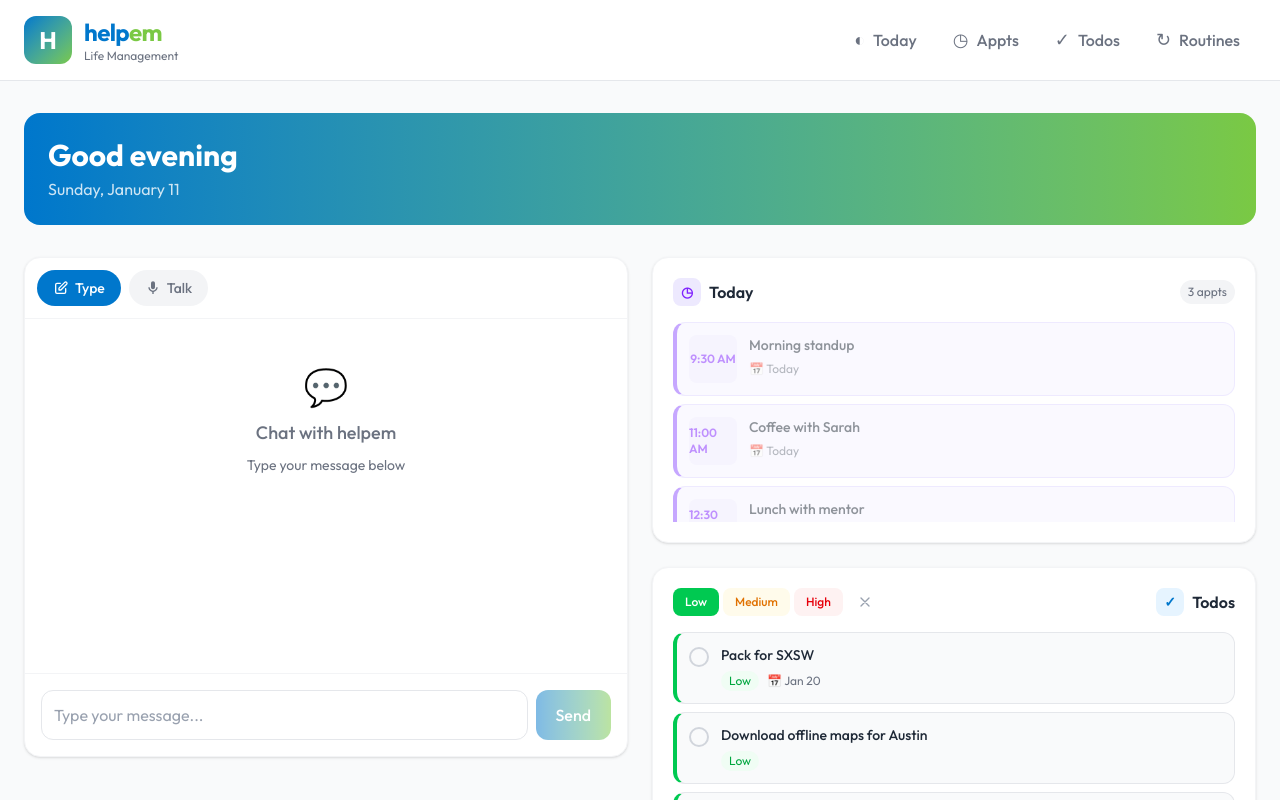
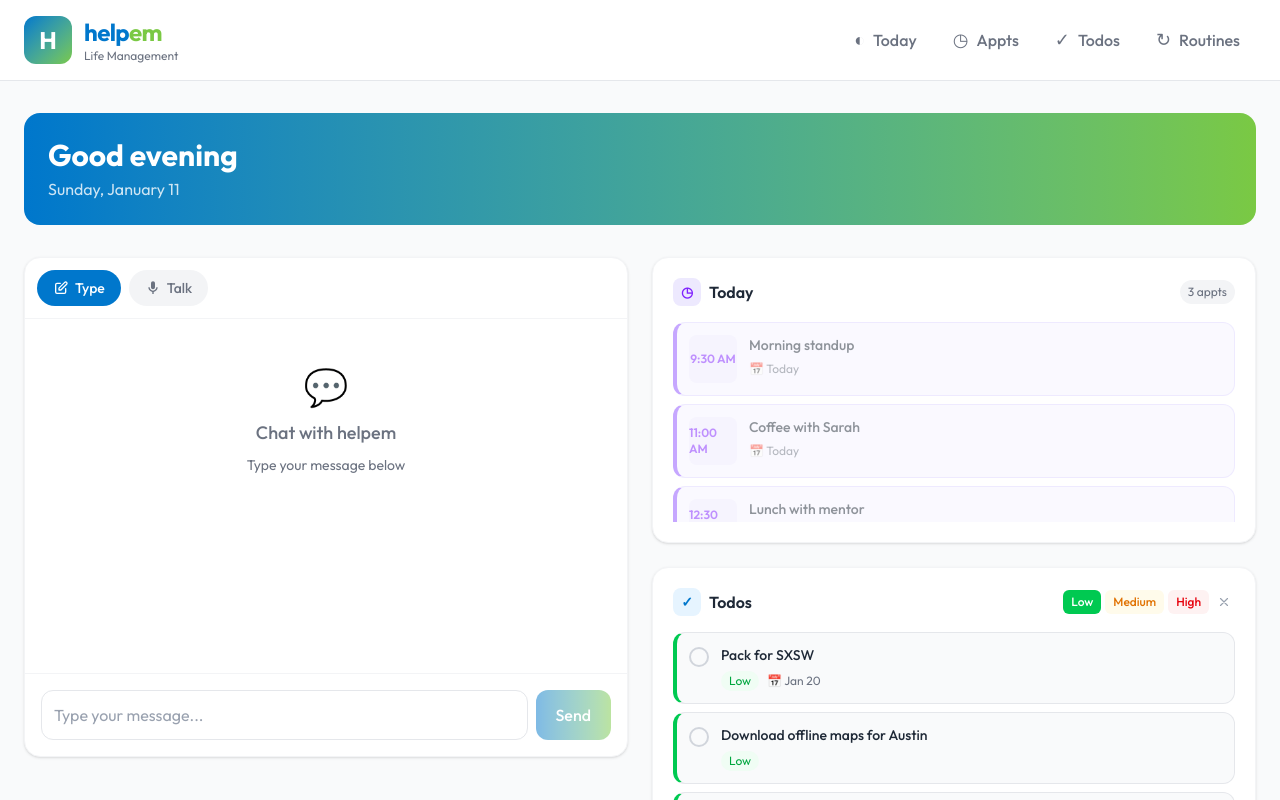
Before and after one commit to bsimkins11-personal/helpem_poc, a Next.js app: page / in a window 1280 px wide. Both pictures are taken after a click on the button "Low". Shown: the top 800 px of the page. Built offline with nearby package versions, Linux system fonts and the light colour scheme.

Commit message:
Move Todos title to left, filters to right side of header

```diff
--- a/src/app/page.tsx
+++ b/src/app/page.tsx
@@ -103,14 +103,19 @@ export default function TodayPage() {
 
           {/* Todos */}
           <div className="bg-white rounded-xl md:rounded-2xl p-4 md:p-5 shadow-sm border border-gray-100">
-            {/* Priority Filter Tabs - Top Bar */}
+            {/* Header */}
             <div className="flex items-center justify-between mb-3 md:mb-4">
+              <h2 className="font-semibold flex items-center gap-2 text-brandText text-sm md:text-base">
+                <span className="w-6 h-6 md:w-7 md:h-7 rounded-lg bg-brandBlueLight flex items-center justify-center text-brandBlue text-xs md:text-sm">✓</span>
+                Todos
+              </h2>
+              {/* Priority Filter Tabs */}
               <div className="flex items-center gap-1">
                 {PRIORITY_TABS.map((p) => (
                   <button
                     key={p.key}
                     onClick={() => setPriorityFilter(priorityFilter === p.key ? 'all' : p.key)}
-                    className={`px-3 py-1.5 rounded-lg text-xs font-medium transition-all
+                    className={`px-2 py-1 rounded-md text-xs font-medium transition-all
                       ${priorityFilter === p.key
                         ? `${p.color} ${p.activeText}`
                         : `${p.inactiveBg} ${p.inactiveText} hover:opacity-80`
@@ -122,19 +127,15 @@ export default function TodayPage() {
                 {priorityFilter !== 'all' && (
                   <button
                     onClick={() => setPriorityFilter('all')}
-                    className="ml-1 p-1.5 rounded-full text-gray-400 hover:text-gray-600 hover:bg-gray-100 transition-all"
+                    className="p-1 rounded-full text-gray-400 hover:text-gray-600 hover:bg-gray-100 transition-all"
                     title="Clear filter"
                   >
-                    <svg className="w-4 h-4" fill="none" stroke="currentColor" viewBox="0 0 24 24">
+                    <svg className="w-3.5 h-3.5" fill="none" stroke="currentColor" viewBox="0 0 24 24">
                       <path strokeLinecap="round" strokeLinejoin="round" strokeWidth={2} d="M6 18L18 6M6 6l12 12" />
                     </svg>
                   </button>
                 )}
               </div>
-              <h2 className="font-semibold flex items-center gap-2 text-brandText text-sm md:text-base">
-                <span className="w-6 h-6 md:w-7 md:h-7 rounded-lg bg-brandBlueLight flex items-center justify-center text-brandBlue text-xs md:text-sm">✓</span>
-                Todos
-              </h2>
             </div>
 
             <div className="space-y-2 max-h-[150px] md:max-h-[200px] overflow-y-auto">
```
